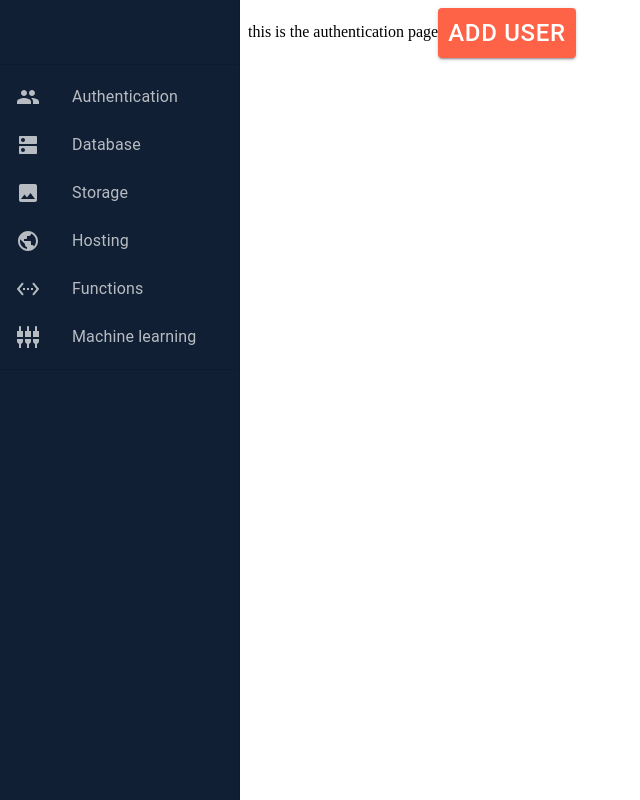
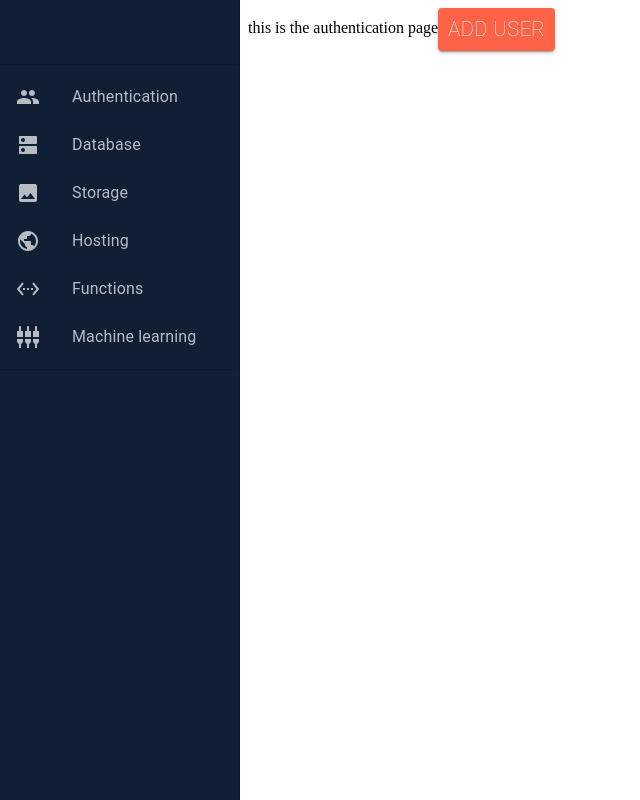
Before and after one commit to josephuche1/Material-ui-tutorials, a React (Create React App) app: page /authentication in a window 1280 px wide. Shown: the whole page, without its empty margins (0-640 px from the left). Built offline with nearby package versions, Linux system fonts and the light colour scheme.

Commit message:
Adding global theming

```diff
--- /dev/null
+++ b/src/dashboardTheme.ts
@@ -0,0 +1,16 @@
+import { createTheme } from '@mui/material/styles';
+
+export const dashboardTheme = createTheme({
+  components: {
+    // Name of the component
+    MuiButton: {
+      styleOverrides: {
+        // Name of the slot
+        root: {
+          // Some CSS
+          fontSize: '1rem',
+        },
+      },
+    },
+  },
+  });
--- a/src/pages/Authentication/Authentication.tsx
+++ b/src/pages/Authentication/Authentication.tsx
@@ -1,10 +1,11 @@
 import React from 'react'
 import Grid from '@mui/material/Grid';
-import CommonButton from '../../components/Navbar/common/CommonButton/CommonButton';
+import CommonButton from '../../components/common/CommonButton/CommonButton';
 
 const Authentication = () => {
   const buttonStyles= {
-    fontSize: "1.5rem",
+    fontSize: 20,
+    fontWeight: 200,
     backgroundColor: "tomato",
     "&:hover": {
       backgroundColor: "black",
```
Also changed, not shown: src/index.tsx (+5 -2 lines), src/components/common/CommonButton/CommonButton.tsx (renamed from src/components/Navbar/common/CommonButton/CommonButton.tsx).
